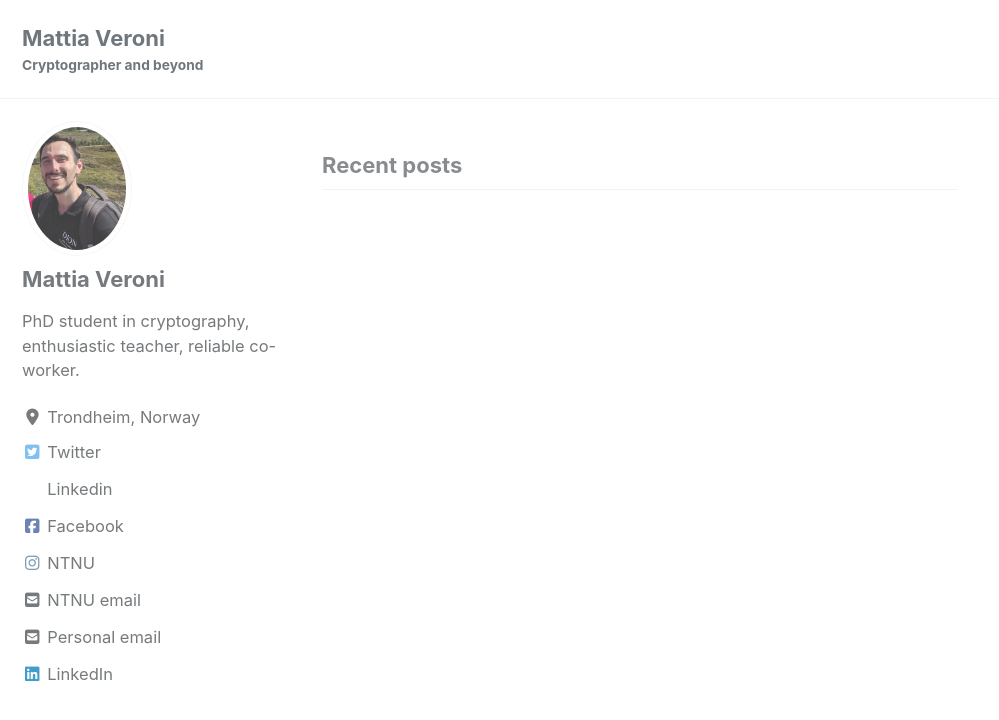
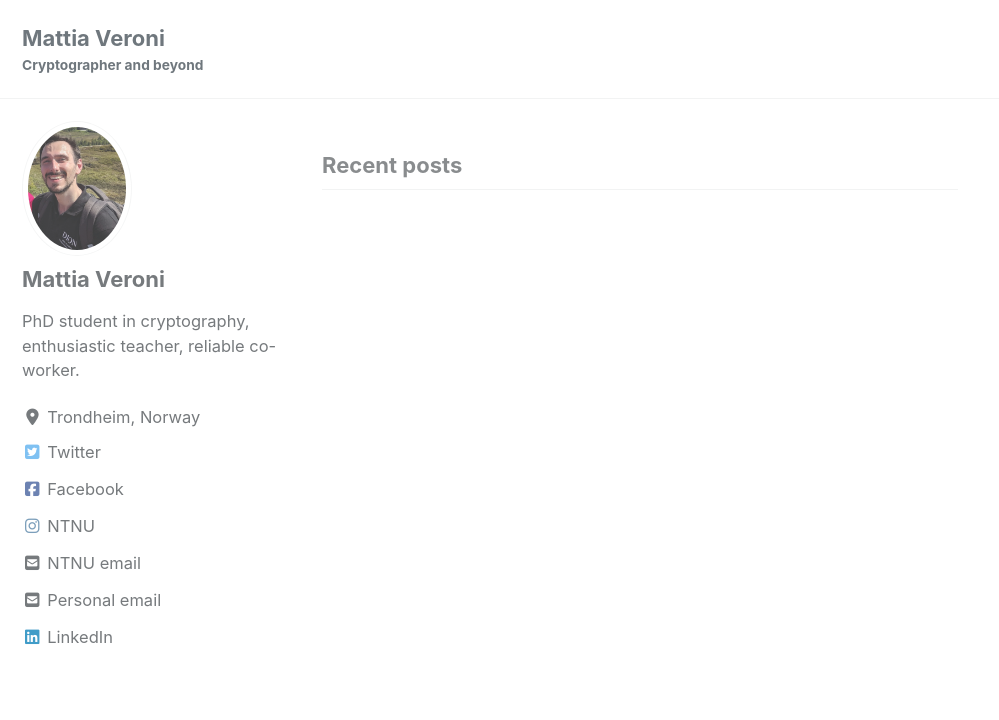
Before and after one commit to VeroniMattia/VeroniMattia.github.io, a Jekyll site: the page built from index.html, in a window 1280 px wide and 900 px high. Shown: the top 720 px of the window, without its empty margins (0-999 px from the left). Built offline with Jekyll 4.4.1, drawn with Linux system fonts in a browser that asks for light colours; cached includes are drawn as plain includes; nearby versions of some CDN libraries; the list of posts is cut into pages by our own code.

Commit message:
link to Linkedin page2

```diff
--- a/_config.yml
+++ b/_config.yml
@@ -120,9 +120,7 @@
     - label: "Twitter"
       icon: "fab fa-fw fa-twitter-square"
       url: "https://twitter.com/VeroniMattia"
-    - label: "Linkedin"
-      icon: "fab fa-fw fa-linkedin-square"
-      url: "https://www.linkedin.com/in/mattia-veroni-766a0a160/"
+    - linkedin
     - label: "Facebook"
       icon: "fab fa-fw fa-facebook-square"
       url: "https://www.facebook.com/Colosso90"
@@ -135,7 +133,6 @@
     - label: "NTNU email"
       icon: "fas fa-fw fa-envelope-square"
       url: "mailto:mattia.veroni@ntnu.no"
-    - label: "personal email"
 
 # Site Footer
 footer:
```
